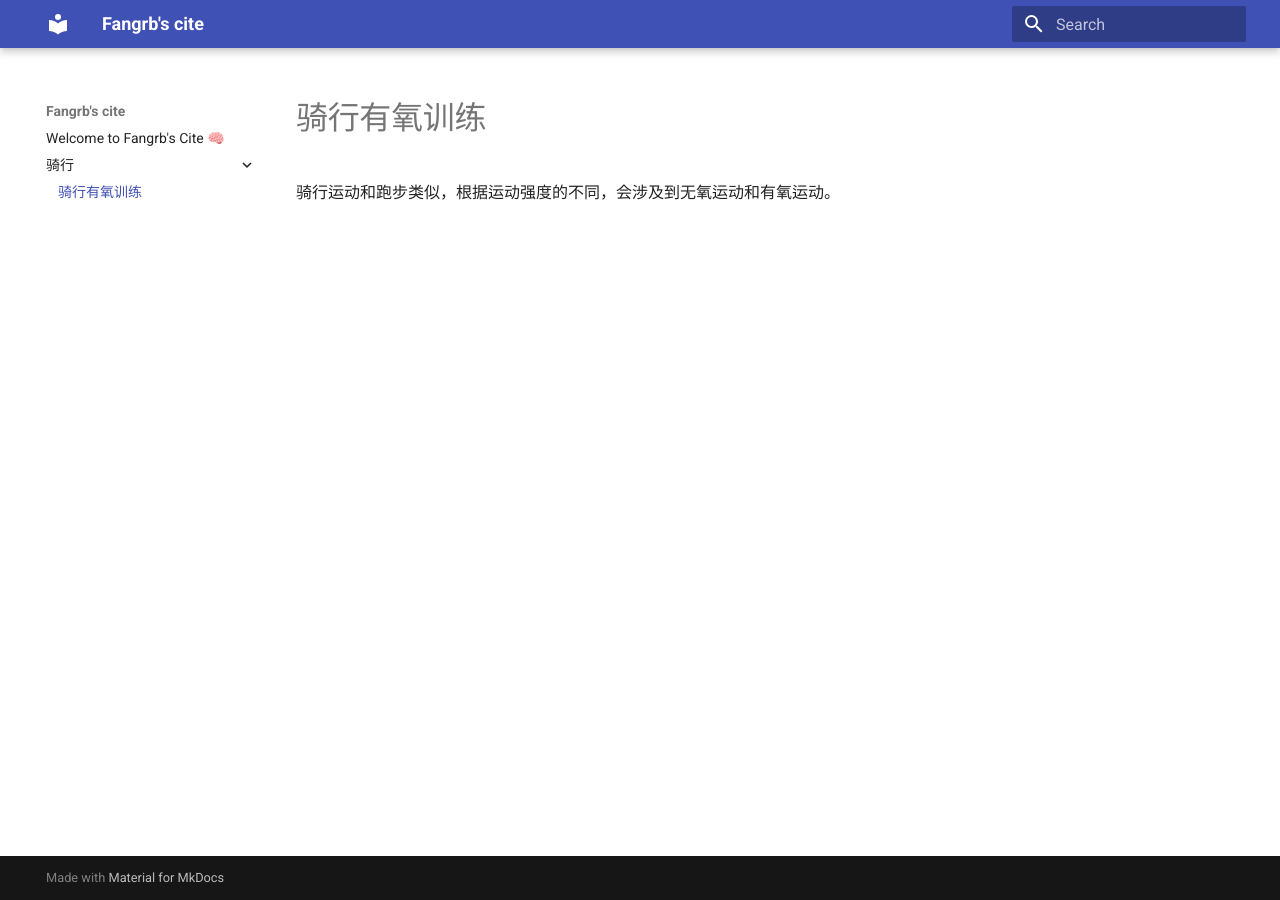
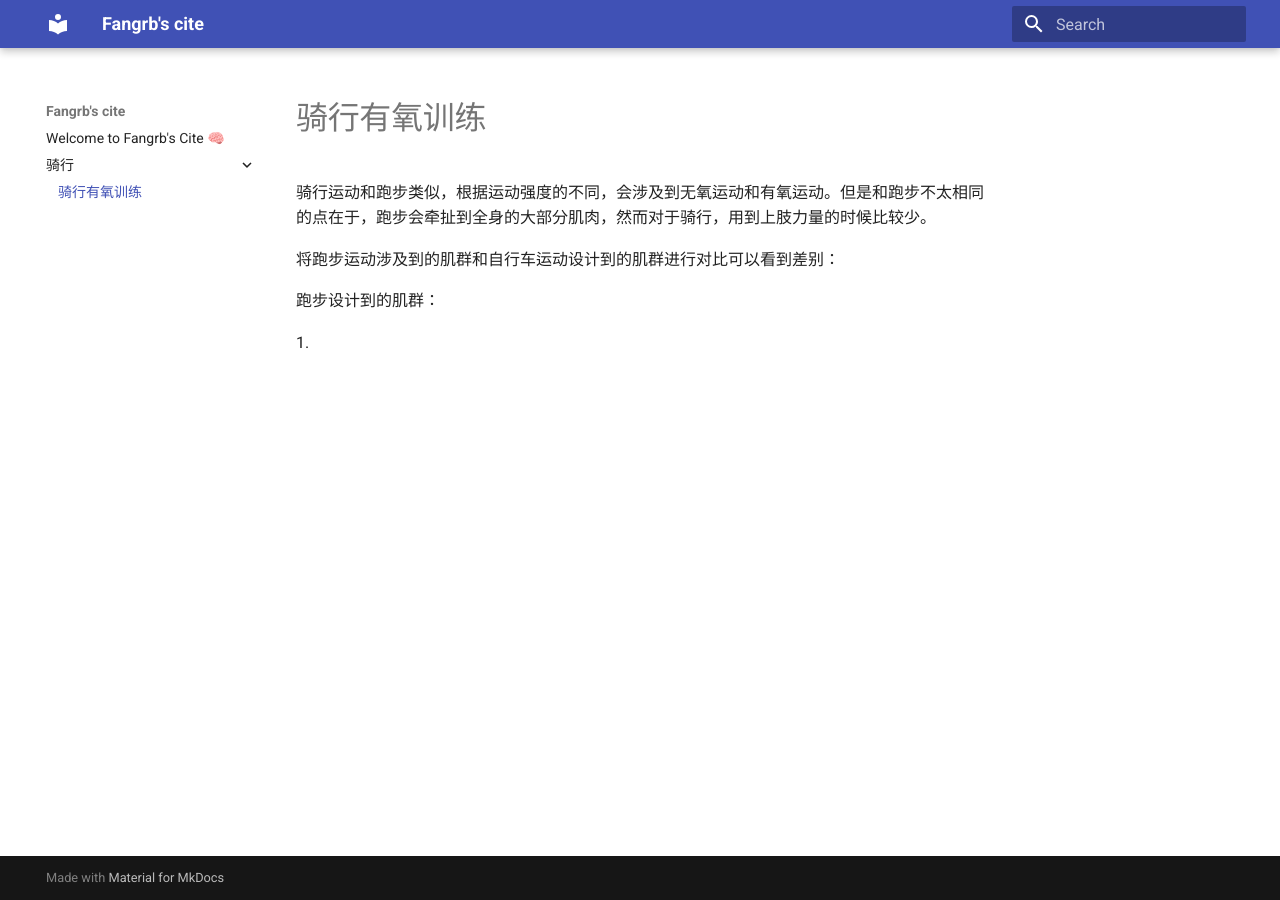
Before and after one commit to DaleBruise/DaleBruise.github.io, an MkDocs documentation site: the page built from docs/骑行/有氧训练方法.md, in a window 1280 px wide. Built offline with MkDocs 1.6.1 and Material for MkDocs 9.7.7, drawn with Linux system fonts in a browser that asks for light colours.

Commit message:
Update 有氧训练方法.md

```diff
--- a/docs/骑行/有氧训练方法.md
+++ b/docs/骑行/有氧训练方法.md
@@ -1,3 +1,9 @@
 # 骑行有氧训练
 
-骑行运动和跑步类似，根据运动强度的不同，会涉及到无氧运动和有氧运动。
+骑行运动和跑步类似，根据运动强度的不同，会涉及到无氧运动和有氧运动。但是和跑步不太相同的点在于，跑步会牵扯到全身的大部分肌肉，然而对于骑行，用到上肢力量的时候比较少。
+
+将跑步运动涉及到的肌群和自行车运动设计到的肌群进行对比可以看到差别：
+
+跑步设计到的肌群：
+
+1.
```
